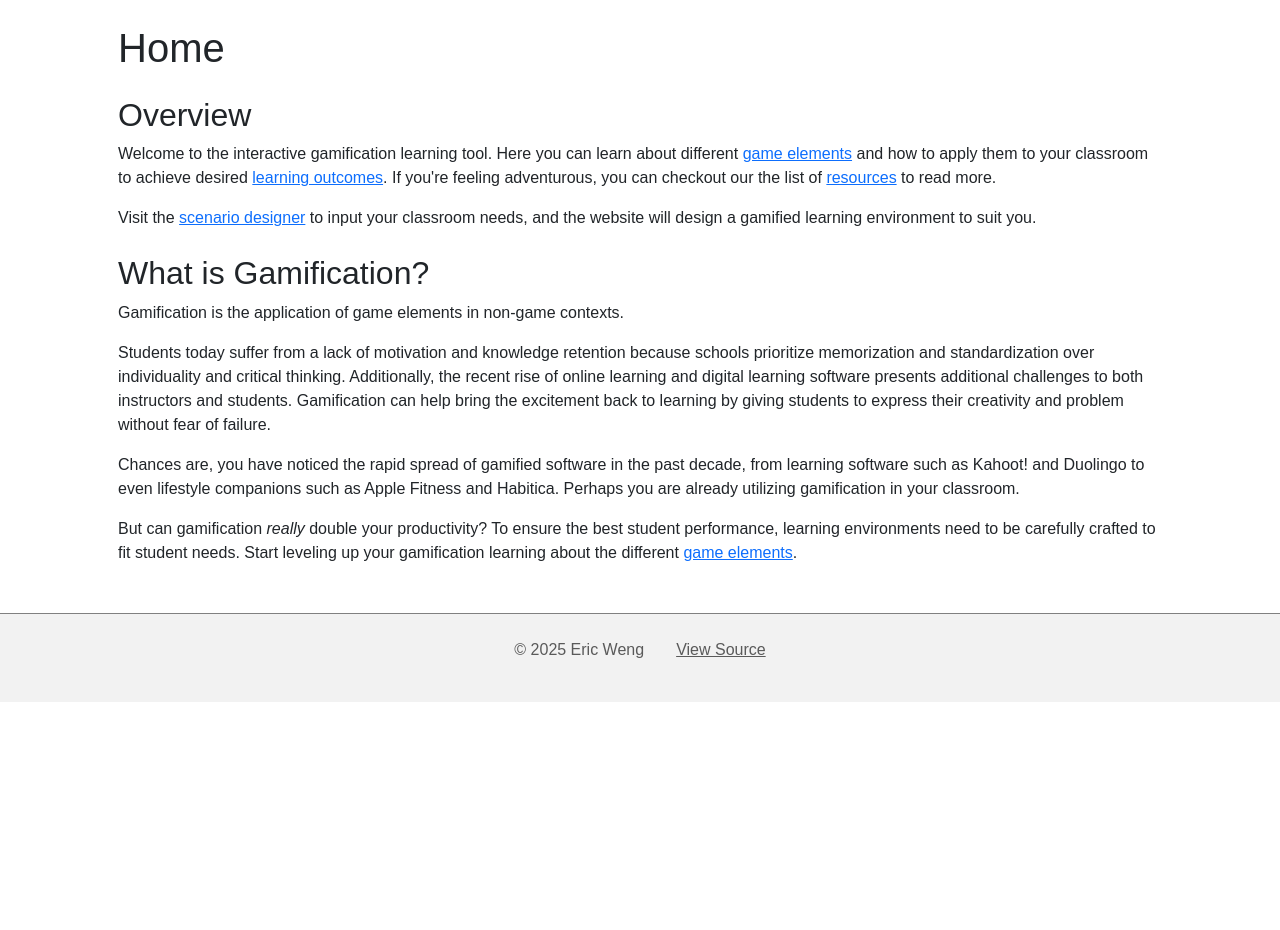
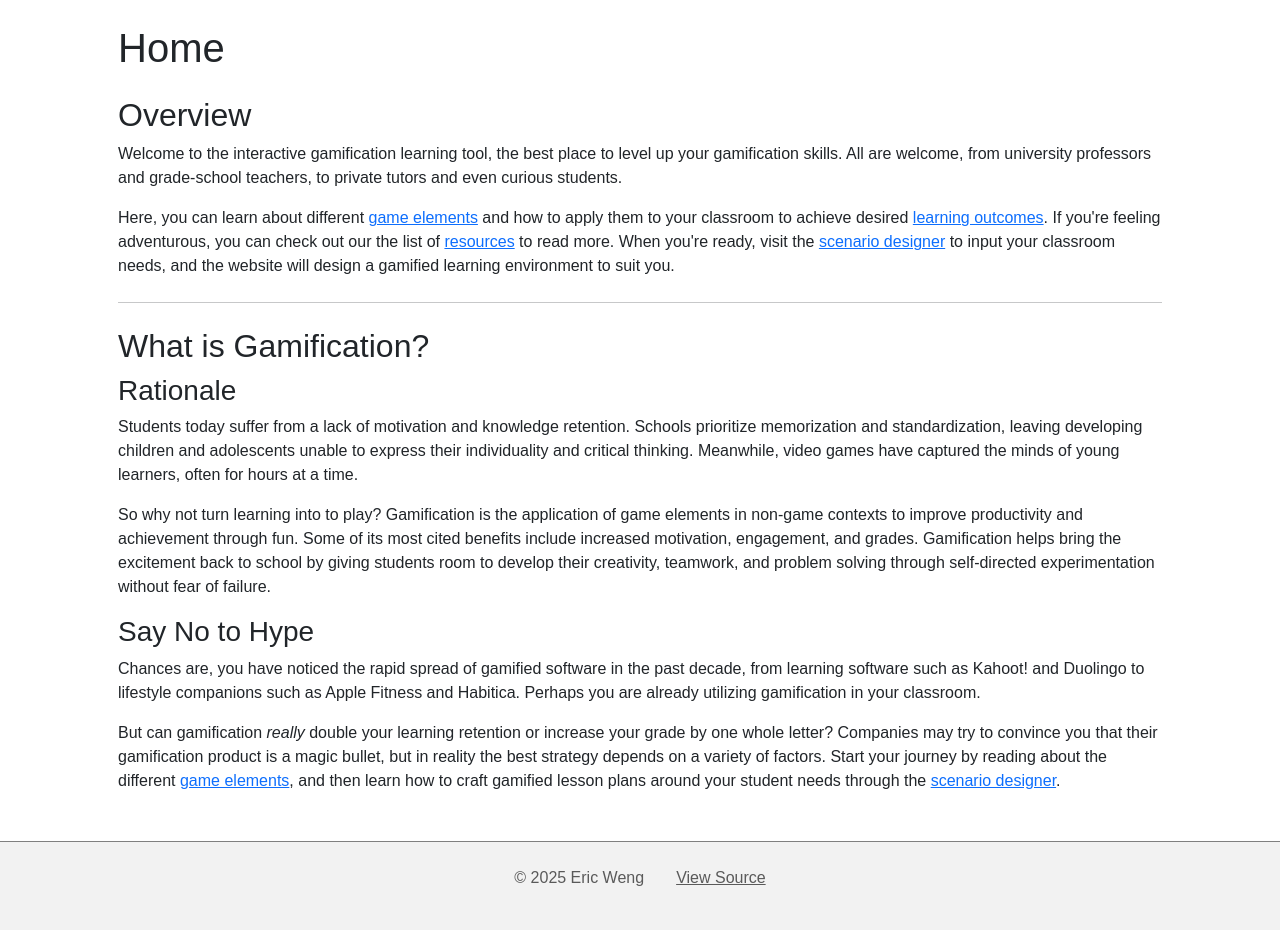
Before and after one commit to qgt7zm/capstone-project, a Django app: page /home in a window 1280 px wide. Shown: the part 89-1019 px from the top of the page. Before the commit the page ends 791 px from the top, so only its background shows below. Run offline with Django 5.2, Linux system fonts and the light colour scheme; some libraries are stand-ins or nearby versions.

Commit message:
Add more text to homepage

```diff
--- a/myapp/templates/myapp/home.html
+++ b/myapp/templates/myapp/home.html
@@ -11,46 +11,68 @@
 <section class="my-4">
     <h2>Overview</h2>
     <p>
-        Welcome to the interactive gamification learning tool. Here you can learn about
-        different <a href="{% url 'myapp:elements' %}">game elements</a> and how to apply
+        Welcome to the interactive gamification learning tool, the best place to
+        level up your gamification skills.
+        All are welcome, from university professors and grade-school teachers,
+        to private tutors and even curious students.
+    </p>
+    <p>
+        Here, you can learn about different
+        <a href="{% url 'myapp:elements' %}">game elements</a> and how to apply
         them to your classroom to achieve desired
         <a href="{% url 'myapp:outcomes' %}">learning outcomes</a>.
-        If you're feeling adventurous, you can checkout our the list of
+        If you're feeling adventurous, you can check out our the list of
         <a href="{% url 'myapp:resources' %}">resources</a> to read more.
-    </p>
-    <p>
-        Visit the <a href="{% url 'myapp:scenarios' %}">scenario designer</a>
-        to input your classroom needs,
-        and the website will design a gamified learning environment to suit you.
+        When you're ready, visit the
+        <a href="{% url 'myapp:scenarios' %}">scenario designer</a> to input your
+        classroom needs, and the website will design a gamified learning environment
+        to suit you.
     </p>
 </section>
 
+<hr>
+
 <section class="my-4">
     <h2>What is Gamification?</h2>
+
+    <h3>Rationale</h3>
     <p>
-        Gamification is the application of game elements in non-game contexts.
+        Students today suffer from a lack of motivation and knowledge retention.
+        Schools prioritize memorization and standardization, leaving developing
+        children and adolescents unable to express their individuality and
+        critical thinking.
+        Meanwhile, video games have captured the minds of young learners,
+        often for hours at a time.
     </p>
     <p>
-        Students today suffer from a lack of motivation and knowledge retention
-        because schools prioritize memorization and standardization over individuality
-        and critical thinking.
-        Additionally, the recent rise of online learning and digital learning software
-        presents additional challenges to both instructors and students.
-        Gamification can help bring the excitement back to learning by giving students
-        to express their creativity and problem without fear of failure.
+        So why not turn learning into to play?
+        Gamification is the application of game elements in non-game contexts to
+        improve productivity and achievement through fun.
+        Some of its most cited benefits include increased motivation, engagement,
+        and grades.
+        Gamification helps bring the excitement back to school by giving students
+        room to develop their creativity, teamwork, and problem solving through
+        self-directed experimentation without fear of failure.
     </p>
+
+    <h3>Say No to Hype</h3>
     <p>
-        Chances are, you have noticed the rapid spread of gamified software in the past
-        decade, from learning software such as Kahoot! and Duolingo to even lifestyle
-        companions such as Apple Fitness and Habitica.
+        Chances are, you have noticed the rapid spread of gamified software in
+        the past decade, from learning software such as Kahoot! and Duolingo to
+        lifestyle companions such as Apple Fitness and Habitica.
         Perhaps you are already utilizing gamification in your classroom.
     </p>
     <p>
-        But can gamification <em>really</em> double your productivity?
-        To ensure the best student performance, learning environments need to be
-        carefully crafted to fit student needs.
-        Start leveling up your gamification learning about the different
-        <a href="{% url 'myapp:elements' %}">game elements</a>.
+        But can gamification <em>really</em> double your learning retention
+        or increase your grade by one whole letter?
+        Companies may try to convince you that their gamification product is a
+        magic bullet, but in reality the best strategy depends on a variety of
+        factors.
+        Start your journey by reading about the different
+        <a href="{% url 'myapp:elements' %}">game elements</a>,
+        and then learn how to craft gamified lesson plans around your
+        student needs through the
+        <a href="{% url 'myapp:scenarios' %}">scenario designer</a>.
     </p>
 </section>
 
```
